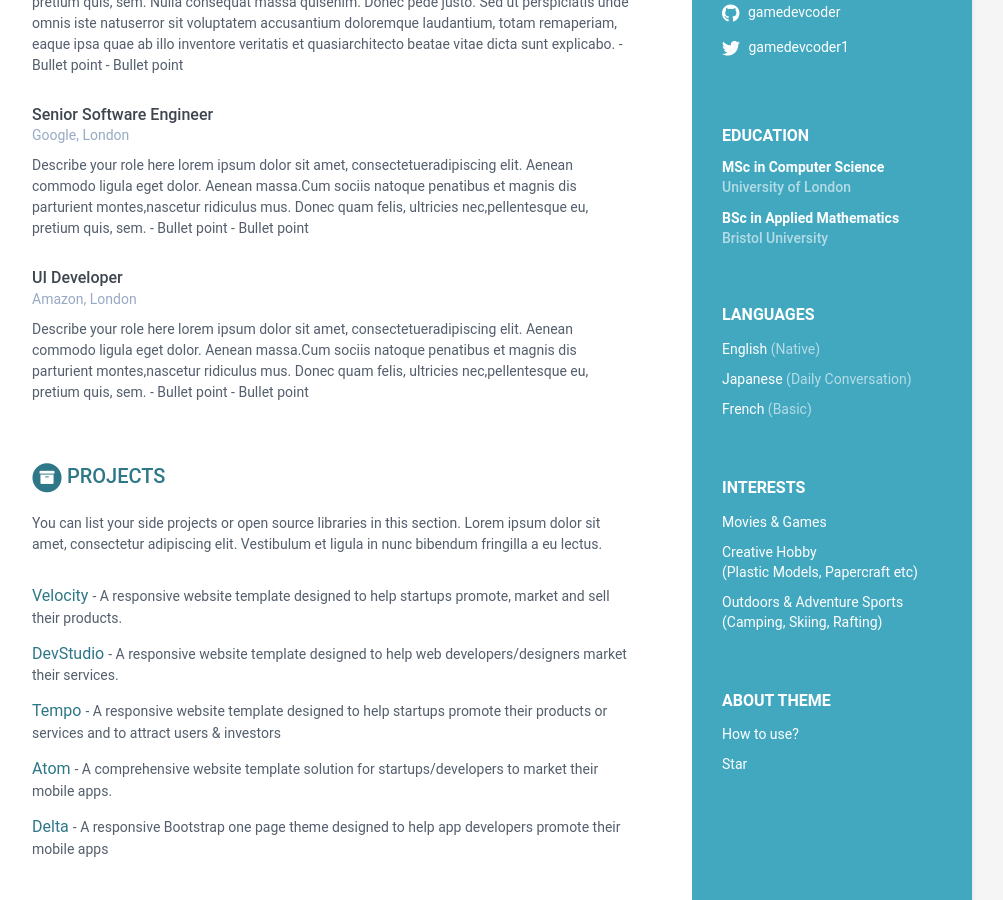
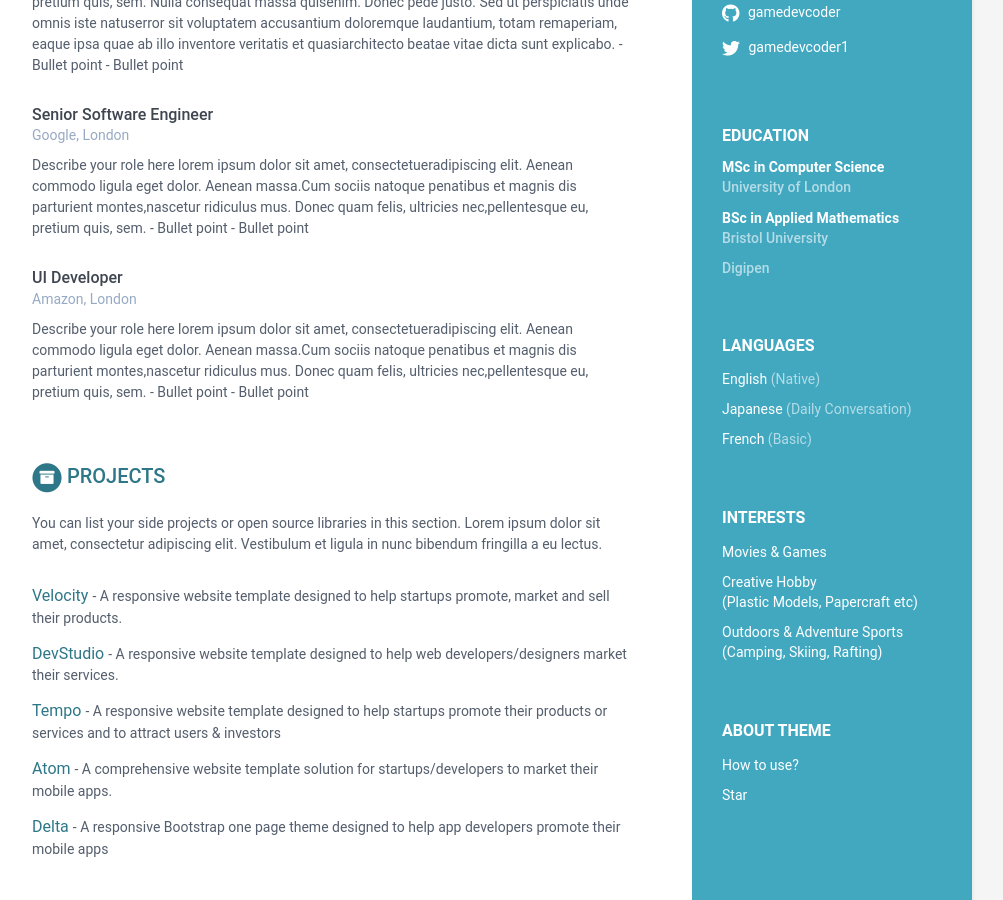
Before and after one commit to GameDevCoder/resume, a Jekyll site: the page built from index.html, in a window 1280 px wide and 900 px high, scrolled down 455 px. Shown: the whole window, without its empty margins (168-1171 px from the left). Built offline with Jekyll 4.4.1, drawn with Linux system fonts in a browser that asks for light colours.

Commit message:
Updated '_data/data.yml' via CloudCannon

```diff
--- a/_data/data.yml
+++ b/_data/data.yml
@@ -57,6 +57,10 @@
       massa. Cumsociis natoque penatibus et magnis dis parturient montes,
       nasceturridiculus mus. Donec quam felis, ultricies nec, pellentesque
       eu,pretium quis, sem.  - Bullet point  - Bullet point
+  - degree:
+    university: Digipen
+    time:
+    details: 'Vancouver, Canada'
 experiences:
   - role: Lead Developer
     time:
```
